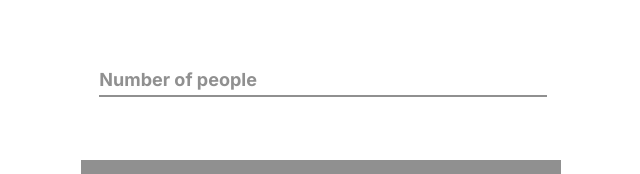
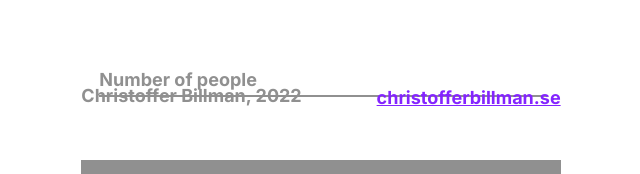
Before and after one commit to ChristofferBillman/trip-cost-utility, a React (Create React App) app: page / in a window 1280 px wide. Shown: the part 640-814 px from the top of the page, without its empty margins (319-959 px from the left). Built offline with nearby package versions, Linux system fonts and the light colour scheme.

Commit message:
feat: added page footer

```diff
--- a/src/App.tsx
+++ b/src/App.tsx
@@ -179,9 +179,8 @@ export default function App(): JSX.Element {
 						/>
 					</>
 				}
+				<Footer />
 			</div>
-
-			<Footer />
 		</div >
 	);
 }
--- /dev/null
+++ b/src/components/Footer.tsx
@@ -0,0 +1,9 @@
+export default function Footer() {
+
+	return (
+		<div className="footer-container">
+			<h2>Christoffer Billman, 2022</h2>
+			<a href='https://christofferbillman.se' target='_blank'>christofferbillman.se</a>
+		</div>
+	)
+}
--- a/src/styles/App.css
+++ b/src/styles/App.css
@@ -47,6 +47,13 @@ label {
 	user-select: none;
 }
 
+a {
+	font-family: 'Inter', sans-serif;
+	font-weight: 700;
+	font-size: 1rem;
+	color: var(--primary);
+}
+
 .App {
 	display: flex;
 	flex-direction: column;
@@ -58,6 +65,8 @@ label {
 	display: flex;
 	flex-direction: column;
 	max-width: 600px;
+	position: relative;
+	min-height: 100vh;
 }
 
 .margin-container {
@@ -81,6 +90,11 @@ label {
 	cursor: not-allowed;
 }
 
+.selected {
+	color: var(--primary);
+	transition-duration: 200ms;
+}
+
 .nomargin {
 	margin: 0;
 }
@@ -90,6 +104,15 @@ label {
 	flex-direction: row;
 	justify-content: space-between;
 	align-items: center;
+}
+
+.footer-container {
+	width: 100%;
+	display: flex;
+	justify-content: space-between;
+	align-items: center;
+	position: absolute;
+	bottom: 2rem;
 }
 
 button {
--- a/src/styles/Input.css
+++ b/src/styles/Input.css
@@ -31,11 +31,6 @@ input[type="radio"] {
 
 .radio-input-container label {
 	cursor: pointer;
-}
-
-.selected {
-	color: var(--primary);
-	transition-duration: 200ms;
 }
 
 .label-blurred {
```
